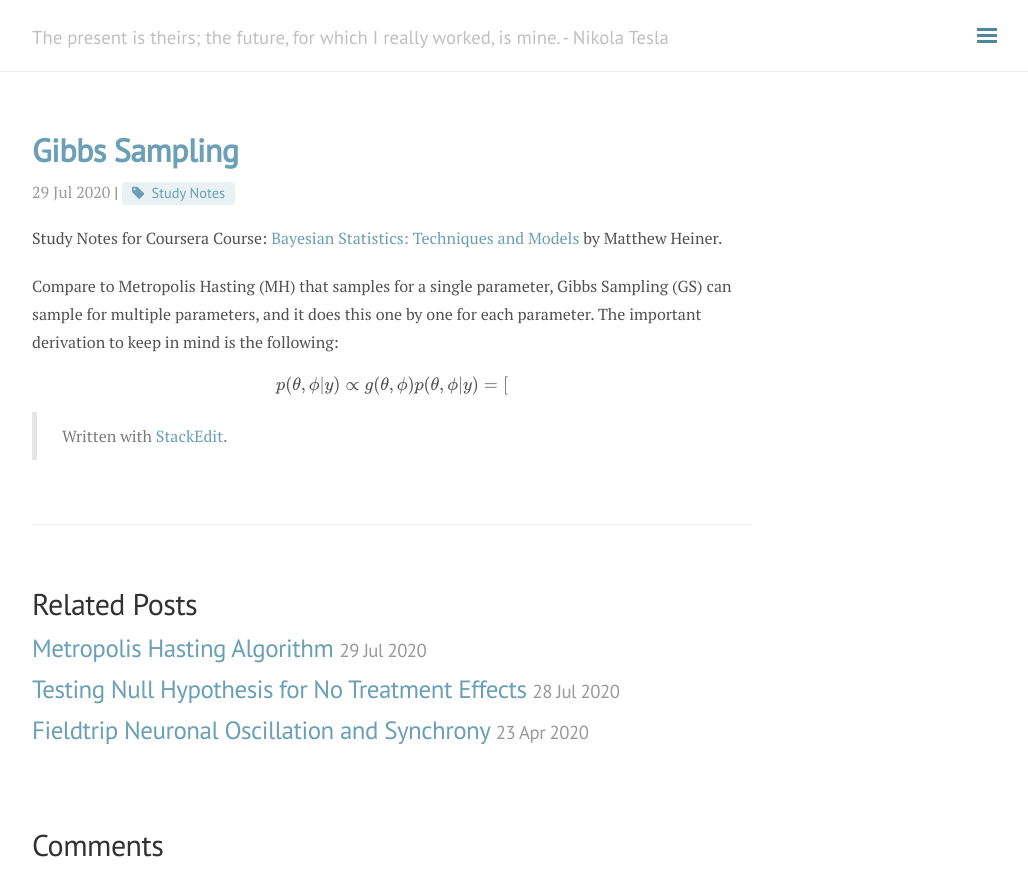
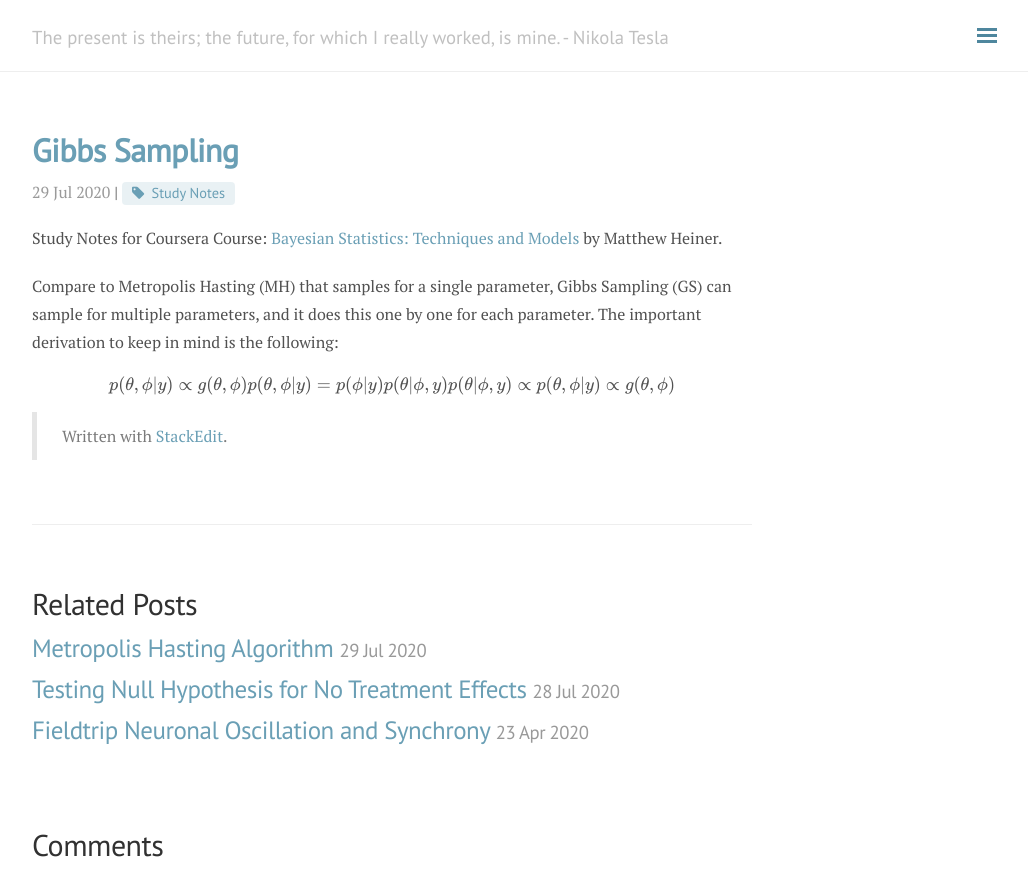
Before and after one commit to andylikescodes/andylikescodes.github.io, a Jekyll site: the page built from _posts/2020-07-29-Gibbs-Sampling.md, in a window 1280 px wide. Shown: the top 896 px of the page, without its empty margins (248-1276 px from the left). Built offline with Jekyll 4.4.1, drawn with Linux system fonts in a browser that asks for light colours; nearby versions of some CDN libraries; formulas are drawn with MathJax 3; comment, search, counter and statistics services are not loaded.

Commit message:
_posts/2020-07-29-Gibbs-Sampling.md updated from https://stackedit.io/

```diff
--- a/_posts/2020-07-29-Gibbs-Sampling.md
+++ b/_posts/2020-07-29-Gibbs-Sampling.md
@@ -10,11 +10,12 @@ Study Notes for Coursera Course: [Bayesian Statistics: Techniques and Models](ht
 Compare to Metropolis Hasting (MH) that samples for a single parameter, Gibbs Sampling (GS) can sample for multiple parameters, and it does this one by one for each parameter. The important derivation to keep in mind is the following:
 
 $$p(\theta, \phi|y) \propto g(\theta, \phi) \\
-    p(\theta, \phi|y) = [$$
+    p(\theta, \phi|y) = p(\phi|y)p(\theta|\phi, y)\\
+    p(\theta|\phi, y)\propto p(\theta, \phi|y) \propto g(\theta, \phi)$$
 
 
 
 > Written with [StackEdit](https://stackedit.io/).
 <!--stackedit_data:
-eyJoaXN0b3J5IjpbLTIwNjk0MzgxOTVdfQ==
+eyJoaXN0b3J5IjpbLTEzMzMzNDQ0MTFdfQ==
 -->
```
